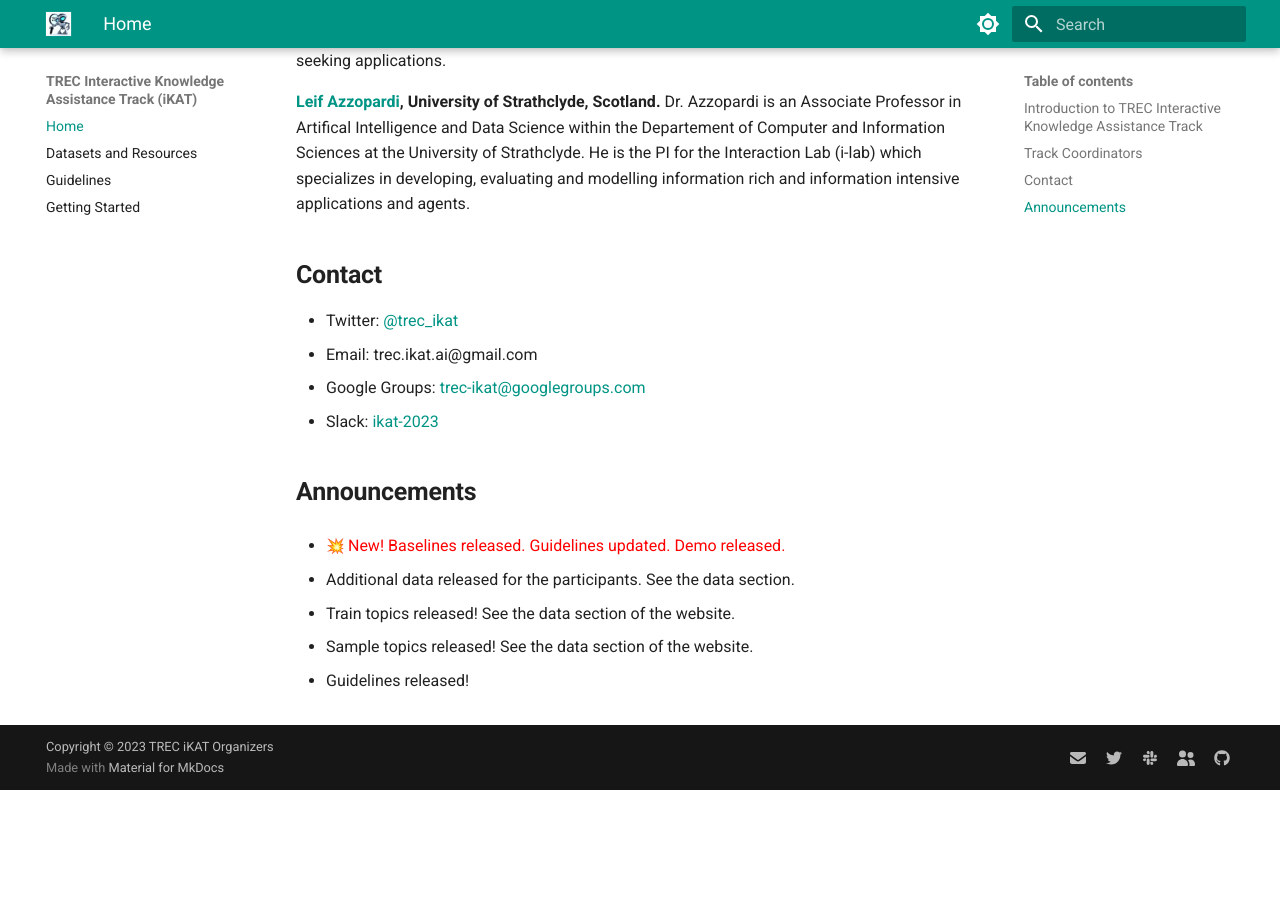
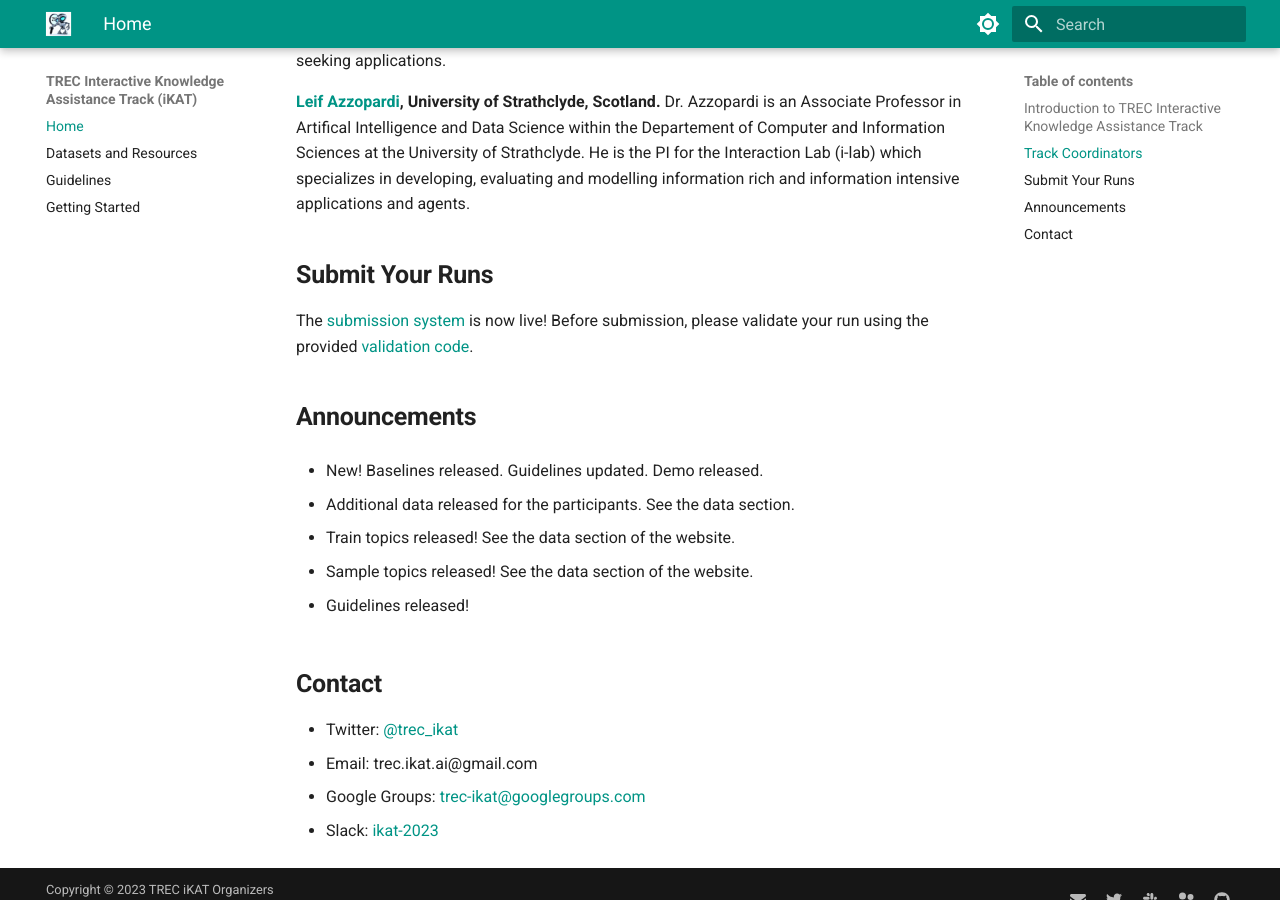
Before and after one commit to shubham526/trec-ikat-website, an MkDocs documentation site: the page built from docs/index.md, in a window 1280 px wide and 900 px high, scrolled down 1707 px. Built offline with MkDocs 1.6.1 and Material for MkDocs 9.7.7, drawn with Linux system fonts in a browser that asks for light colours; emoji names are drawn with the system emoji font; before the commit the page ends 2497 px from its top, so only the background shows below that; some of the changed text lies outside the part shown.

Commit message:
Added link to submission system.

```diff
--- a/docs/index.md
+++ b/docs/index.md
@@ -41,15 +41,13 @@ All data associated with this work is licensed and released under a
 **[Leif Azzopardi](https://www.strath.ac.uk/staff/azzopardileifdr/), University of Strathclyde, Scotland.** Dr. Azzopardi is an Associate Professor in Artifical Intelligence and Data Science within the Departement of Computer and Information Sciences at the University of Strathclyde. He is the PI for the Interaction Lab (i-lab) which specializes in developing, evaluating and modelling information rich and information intensive applications and agents.
 
 
-## **Contact**
-- Twitter: [@trec_ikat](https://twitter.com/home)
-- Email: trec.ikat.ai@gmail.com
-- Google Groups: [trec-ikat@googlegroups.com](https://groups.google.com/u/3/g/trec-ikat)
-- Slack: [ikat-2023](https://app.slack.com/client/TEAQCDVSA/C04QPBXNL01)
+## **Submit Your Runs**
+
+The [submission system](http://ir.nist.gov/trecsubmit/ikat.html) is now live! Before submission, please validate your run using the provided [validation code](https://github.com/irlabamsterdam/iKAT/tree/main/2023/scripts/run_validation).
 
 ## **Announcements**
 
-- :boom: <span style="color:red">New! Baselines released. Guidelines updated. Demo released.</span>
+- New! Baselines released. Guidelines updated. Demo released.
 
 - Additional data released for the participants. See the data section.
 
```
Also changed, not shown: other parts of docs/index.md (+7 -1 lines).
